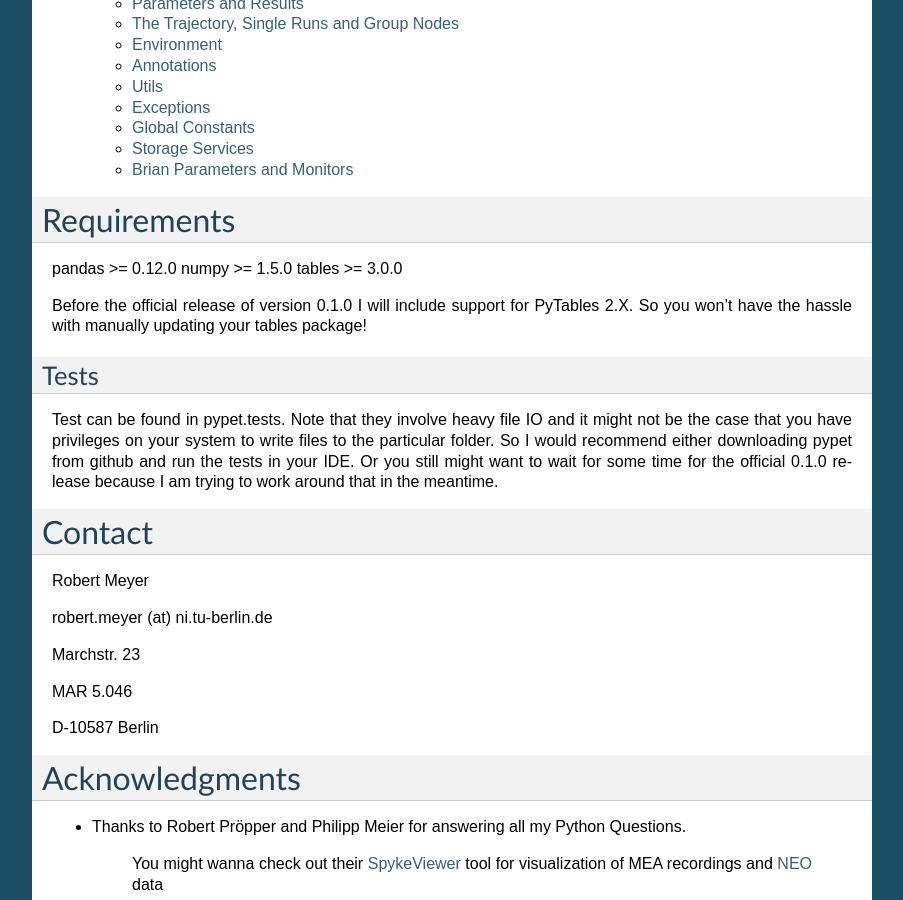
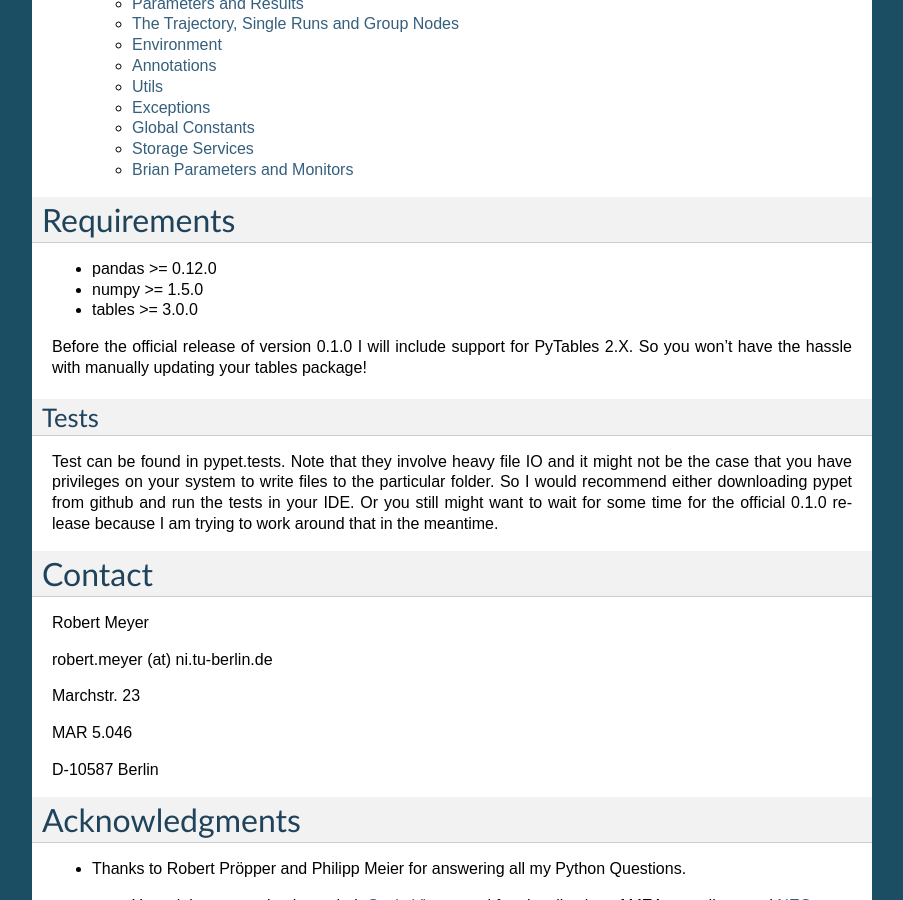
Before and after one commit to SmokinCaterpillar/pypet, a Sphinx documentation site: the page built from doc/source/index.rst, in a window 1280 px wide and 900 px high, scrolled down 588 px. Shown: the whole window, without its empty margins (198-1101 px from the left). Built offline with Sphinx 7.4.7, drawn with Linux system fonts in a browser that asks for light colours.

```diff
--- a/doc/source/index.rst
+++ b/doc/source/index.rst
@@ -24,9 +24,11 @@ Contents:
 Requirements
 ============================
 
-pandas >= 0.12.0
-numpy >= 1.5.0
-tables >= 3.0.0
+* pandas >= 0.12.0
+
+* numpy >= 1.5.0
+
+* tables >= 3.0.0
 
 Before the official release of version 0.1.0
 I will include support for PyTables 2.X.
```
